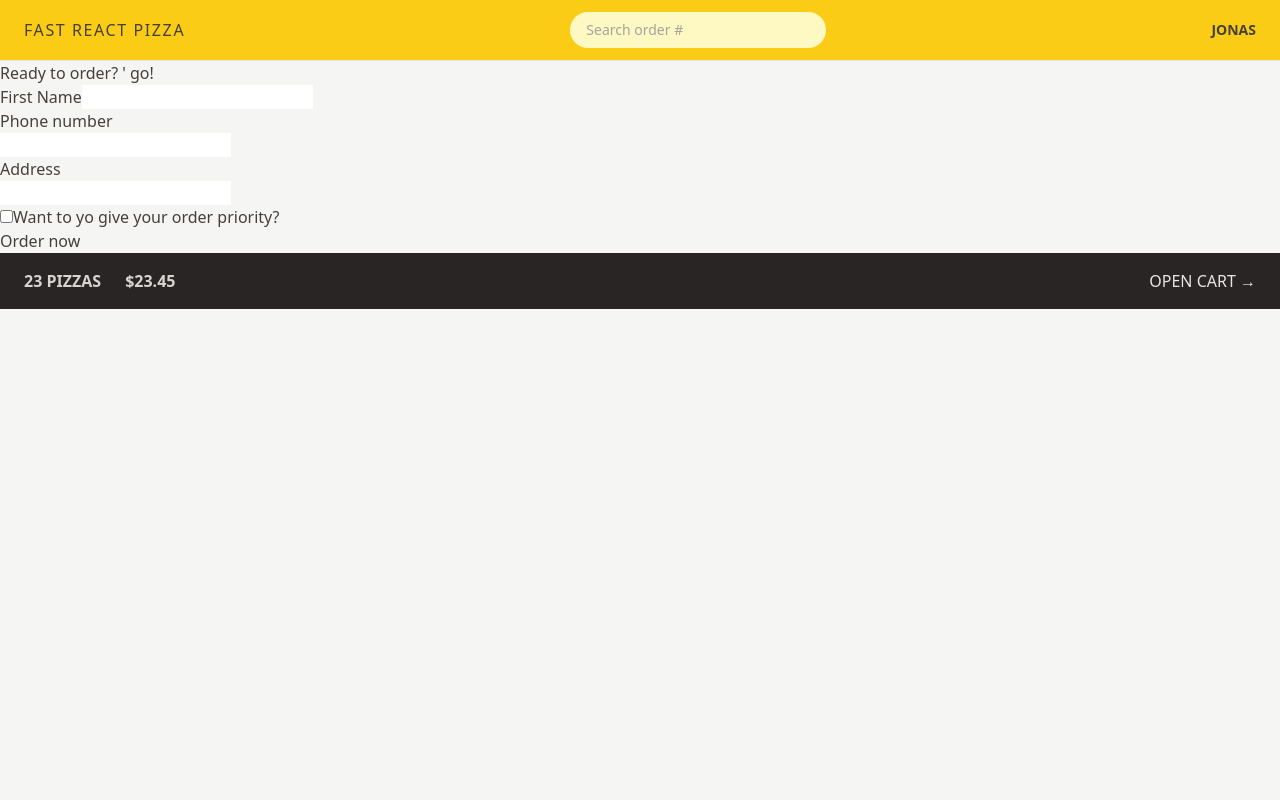
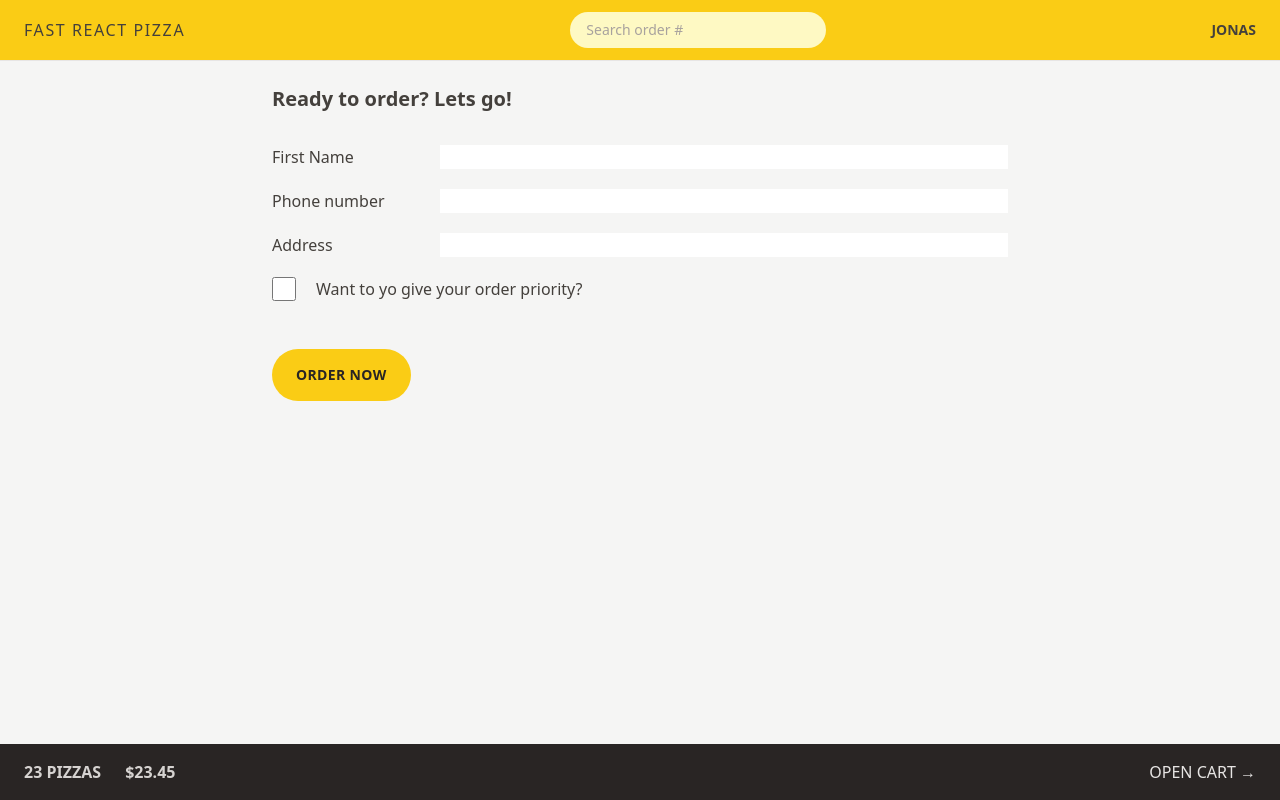
Before and after one commit to mahdiehgh79/Fast-Food-React, a React (Vite) app: page /order/new in a window 1280 px wide. Built offline with nearby package versions, Linux system fonts and the light colour scheme.

Commit message:
add some styles and create ButtonComponent

```diff
--- a/src/features/cart/Cart.jsx
+++ b/src/features/cart/Cart.jsx
@@ -1,23 +1,26 @@
-import { Link } from "react-router-dom";
-// eslint-disable-next-line no-unused-vars
+// import { Link } from 'react-router-dom';
+import LinkButton from '../../ui/LinkButton';
+import Button from '../../ui/Button';
+import CartItem from './CartItem';
+
 const fakeCart = [
   {
     pizzaId: 12,
-    name: "Mediterranean",
+    name: 'Mediterranean',
     quantity: 2,
     unitPrice: 16,
     totalPrice: 32,
   },
   {
     pizzaId: 6,
-    name: "Vegetale",
+    name: 'Vegetale',
     quantity: 1,
     unitPrice: 13,
     totalPrice: 13,
   },
   {
     pizzaId: 11,
-    name: "Spinach and Mushroom",
+    name: 'Spinach and Mushroom',
     quantity: 1,
     unitPrice: 15,
     totalPrice: 15,
@@ -25,17 +28,26 @@
 ];
 
 function Cart() {
-  // const cart = fakeCart;
+  const cart = fakeCart;
 
   return (
-    <div>
-      <Link to="/menu">&larr; Back to menu</Link>
+    <div className="px-4 py-3">
+      <LinkButton to="/menu">&larr; Back to menu</LinkButton>
 
-      <h2>Your cart, %NAME%</h2>
+      <h2 className="mt-7 text-xl font-semibold">Your cart, %NAME%</h2>
 
-      <div>
-        <Link to="/order/new">Order pizzas</Link>
-        <button>Clear cart</button>
+      <ul className="mt-3 divide-y divide-stone-200 border-b">
+        {cart.map((item) => (
+          <CartItem item={item} key={item.key} />
+        ))}
+      </ul>
+
+      <div className="mt-6 space-x-2">
+        <Button to="/order/new" type="primary">
+          Order pizzas
+        </Button>
+
+        <Button type="secondary">Clear cart</Button>
       </div>
     </div>
   );
--- a/src/features/cart/CartItem.jsx
+++ b/src/features/cart/CartItem.jsx
@@ -1,10 +1,13 @@
+import PropTypes from 'prop-types';
+import { formatCurrency } from '../../../../../ultimate-react-course-main/ultimate-react-course-main/16-fast-react-pizza/final-1-after-tailwind/src/utils/helpers';
+
 function CartItem({ item }) {
-  const { pizzaId, name, quantity, totalPrice } = item;
+  const { name, quantity, totalPrice } = item;
 
   return (
     <li>
       <p>
-        {quantity}&times; {name}
+        {quantity} &times; {name}
       </p>
       <div>
         <p>{formatCurrency(totalPrice)}</p>
@@ -13,4 +16,13 @@
   );
 }
 
+CartItem.propTypes = {
+  item: PropTypes.shape({
+    pizzaId: PropTypes.number.isRequired,
+    name: PropTypes.string.isRequired,
+    quantity: PropTypes.number.isRequired,
+    totalPrice: PropTypes.number.isRequired,
+  }).isRequired,
+};
+
 export default CartItem;
--- a/src/features/order/CreateOrder.jsx
+++ b/src/features/order/CreateOrder.jsx
@@ -3,6 +3,8 @@
 import { createOrder } from "../../services/apiRestaurant";
 import { useNavigation } from "react-router-dom";
 import { useActionData } from "react-router-dom";
+import Button from '../../ui/Button';
+
 
 // https://uibakery.io/regex-library/phone-number
 const isValidPhone = (str) =>
@@ -43,52 +45,65 @@
   const formErrors = useActionData();
 
   return (
-    <div>
-      <h2>Ready to order? &apos; go!</h2>
+    <div className="px-4 py-6">
+      <h2 className="mb-8 text-xl font-semibold">Ready to order? Lets go!</h2>
 
+      {/* <Form method="POST" action="/order/new"> */}
       <Form method="POST">
-        <div>
-          <label>First Name</label>
-          <input type="text" name="customer" required />
+        <div className="mb-5 flex flex-col gap-2 sm:flex-row sm:items-center">
+          <label className="sm:basis-40">First Name</label>
+          <input className="input grow" type="text" name="customer" required />
         </div>
 
-        <div>
-          <label>Phone number</label>
-          <div>
-            <input type="tel" name="phone" required />
-          </div>
-          {formErrors?.phone && <p>{formErrors.phone}</p>}
-        </div>
-
-        <div>
-          <label>Address</label>
-          <div>
-            <input type="text" name="address" required />
+        <div className="mb-5 flex flex-col gap-2 sm:flex-row sm:items-center">
+          <label className="sm:basis-40">Phone number</label>
+          <div className="grow">
+            <input className="input w-full" type="tel" name="phone" required />
+            {formErrors?.phone && (
+              <p className="mt-2 rounded-md bg-red-100 p-2 text-xs text-red-700">
+                {formErrors.phone}
+              </p>
+            )}
           </div>
         </div>
 
-        <div>
+        <div className="mb-5 flex flex-col gap-2 sm:flex-row sm:items-center">
+          <label className="sm:basis-40">Address</label>
+          <div className="grow">
+            <input
+              className="input w-full"
+              type="text"
+              name="address"
+              required
+            />
+          </div>
+        </div>
+
+        <div className="mb-12 flex items-center gap-5">
           <input
+            className="h-6 w-6 accent-yellow-400 focus:outline-none focus:ring focus:ring-yellow-400 focus:ring-offset-2"
             type="checkbox"
             name="priority"
             id="priority"
             // value={withPriority}
             // onChange={(e) => setWithPriority(e.target.checked)}
           />
-          <label htmlFor="priority">Want to yo give your order priority?</label>
+          <label htmlFor="priority" className="font-medium">
+            Want to yo give your order priority?
+          </label>
         </div>
 
         <div>
           <input type="hidden" name="cart" value={JSON.stringify(cart)} />
-
-          <button disabled={isSubmitting}>
-            {isSubmitting ? "Placing order...." : "Order now"}
-          </button>
+          <Button disabled={isSubmitting} type="primary">
+            {isSubmitting ? 'Placing order....' : 'Order now'}
+          </Button>
         </div>
       </Form>
     </div>
   );
 }
+
 
 export async function action({ request }) {
   const formData = await request.formData();
--- a/src/ui/AppLayout.jsx
+++ b/src/ui/AppLayout.jsx
@@ -8,14 +8,17 @@
   const navigation = useNavigation();
   const isLoading = navigation.state === "loading";
   return (
-    <div className="layout">
+    <div className="grid h-screen grid-rows-[auto_1fr_auto]">
       {isLoading && <Loader />}
 
       <Header />
 
-      <main>
-        <Outlet />
-      </main>
+      <div className="overflow-scroll md:overflow-hidden">
+        <main className="mx-auto max-w-3xl">
+          <Outlet />
+        </main>
+
+      </div>
       <CartOverview />
     </div>
   );
--- /dev/null
+++ b/src/ui/Button.jsx
@@ -0,0 +1,36 @@
+import PropTypes from 'prop-types';
+import { Link } from 'react-router-dom';
+
+function Button({ children, disabled, to, type }) {
+  const base =
+    'inline-block text-sm rounded-full bg-yellow-400 font-semibold uppercase tracking-wide text-stone-800 transition-colors duration-300 hover:bg-yellow-300 focus:bg-yellow-300 focus:outline-none focus:ring focus:ring-yellow-300 focus:ring-offset-2 disabled:cursor-not-allowed';
+
+  const styles = {
+    primary: base + ' px-4 py-3 md:px-6 md:py-4',
+    small: base + ' px-4 py-2 md:px-5 md:py-2.5 text-xs',
+    secondary:
+      'inline-block text-sm rounded-full border-2 border-stone-300 font-semibold uppercase tracking-wide text-stone-400 transition-colors duration-300 hover:bg-stone-300 hover:text-stone-800 focus:bg-stone-300 focus:text-stone-800 focus:outline-none focus:ring focus:ring-stone-200 focus:ring-offset-2 disabled:cursor-not-allowed px-4 py-2.5 md:px-6 md:py-3.5',
+  };
+
+  if (to)
+    return (
+      <Link to={to} className={styles[type]}>
+        {children}
+      </Link>
+    );
+
+  return (
+    <button disabled={disabled} className={styles[type]}>
+      {children}
+    </button>
+  );
+}
+
+Button.propTypes = {
+  children: PropTypes.node.isRequired,
+  disabled: PropTypes.bool,
+  to: PropTypes.string,
+  type: PropTypes.oneOf(['primary', 'small', 'secondary']).isRequired,
+};
+
+export default Button;
--- /dev/null
+++ b/src/ui/LinkButton.jsx
@@ -0,0 +1,27 @@
+import PropTypes from 'prop-types';
+import { Link, useNavigate } from 'react-router-dom';
+
+function LinkButton({ children, to }) {
+  const navigate = useNavigate();
+  const className = 'text-sm text-blue-500 hover:text-blue-600 hover:underline';
+
+  if (to === '-1')
+    return (
+      <button className={className} onClick={() => navigate(-1)}>
+        {children}
+      </button>
+    );
+
+  return (
+    <Link to={to} className={className}>
+      {children}
+    </Link>
+  );
+}
+
+LinkButton.propTypes = {
+  children: PropTypes.node.isRequired,
+  to: PropTypes.string.isRequired,
+};
+
+export default LinkButton;
--- a/vite.config.js
+++ b/vite.config.js
@@ -2,7 +2,11 @@
 import react from "@vitejs/plugin-react";
 import eslint from "vite-plugin-eslint";
 
-// https://vitejs.dev/config/
 export default defineConfig({
-  plugins: [react(), eslint()],
+  plugins: [
+    react(),
+    eslint({
+      include: ["src/**/*.js", "src/**/*.jsx", "src/**/*.ts", "src/**/*.tsx"],
+    }),
+  ],
 });
```
Also changed, not shown: package.json (+4 -4 lines), 1 other file (tests, documents, lock files or other folders).
